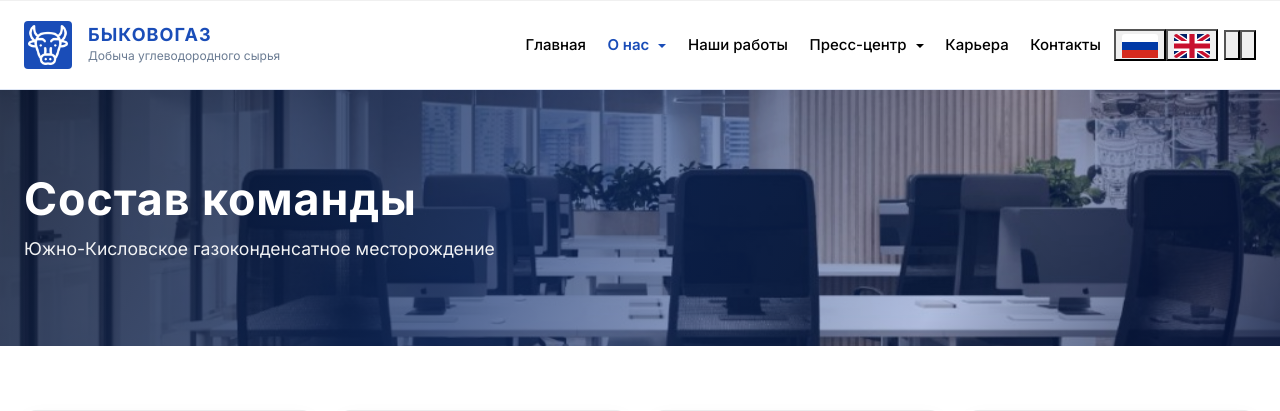
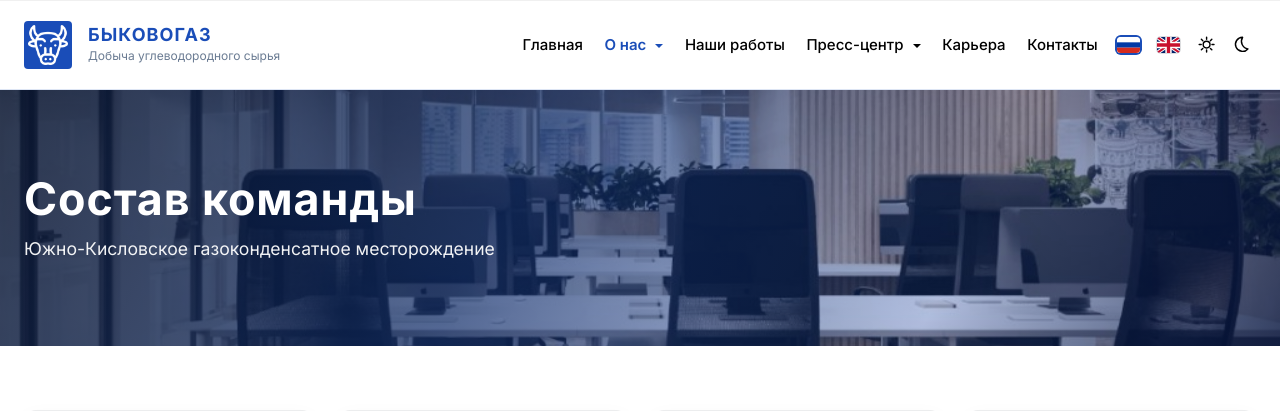
Before and after one commit to vesker034/BYKOVOGAZ, a Django app: page /about/team/ in a window 1280 px wide. Shown: the top 411 px of the page. Run offline with Django 5.2, Linux system fonts and the light colour scheme.

Commit message:
исправление(css): убрать фон навбара и плашки переключателей в шапке

```diff
--- a/static/css/style.css
+++ b/static/css/style.css
@@ -882,6 +882,12 @@ a:hover {
 
 .site-header__nav {
     padding: 0;
+    background: transparent !important;
+    --bs-navbar-bg: transparent;
+}
+
+.site-header .navbar-collapse {
+    background: transparent;
 }
 
 .site-header__bar {
@@ -1092,17 +1098,76 @@ a:hover {
 .site-language-switch {
     margin: 0;
     display: inline-flex;
+    align-items: center;
+    gap: 0.35rem;
     background: transparent;
     border: 0;
     padding: 0;
 }
 
+.site-header .site-language-switch form {
+    display: inline-flex;
+    margin: 0;
+    padding: 0;
+    border: 0;
+    background: transparent;
+}
+
 .site-theme-switch {
     display: inline-flex;
     align-items: center;
+    gap: 0.25rem;
     background: transparent;
     border: 0;
     padding: 0;
+}
+
+.site-language-switch__button,
+.site-theme-switch__button {
+    appearance: none;
+    -webkit-appearance: none;
+    display: inline-flex;
+    align-items: center;
+    justify-content: center;
+    margin: 0;
+    padding: 0.35rem;
+    border: 0;
+    border-radius: 0.35rem;
+    background: transparent !important;
+    background-color: transparent !important;
+    box-shadow: none;
+    color: var(--color-text);
+    line-height: 0;
+    cursor: pointer;
+    transition: color var(--transition-fast), opacity var(--transition-fast);
+}
+
+.site-language-switch__button:hover,
+.site-theme-switch__button:hover,
+.site-language-switch__button:focus-visible,
+.site-theme-switch__button:focus-visible {
+    background: transparent !important;
+    background-color: transparent !important;
+    color: var(--color-primary);
+    box-shadow: none;
+}
+
+.site-language-switch__flag-img {
+    display: block;
+    width: 1.45rem;
+    height: auto;
+    border-radius: 0.24rem;
+    box-shadow: 0 0 0 1px rgba(17, 24, 39, 0.14);
+}
+
+.site-language-switch__button.is-active .site-language-switch__flag-img {
+    box-shadow: 0 0 0 2px var(--color-primary);
+}
+
+.site-theme-switch__button svg {
+    width: 1.2rem;
+    height: 1.2rem;
+    display: block;
 }
 
 .site-header__utility-button {
@@ -2265,18 +2330,31 @@ a.site-footer__contact-text:hover {
     background-color: rgba(96, 165, 250, 0.12);
 }
 
+:root[data-theme="dark"] .site-language-switch__button {
+    color: rgba(255, 255, 255, 0.88);
+}
+
 :root[data-theme="dark"] .site-language-switch__button.is-active {
-    background-color: #294a96;
-    box-shadow: 0 8px 18px rgba(15, 35, 83, 0.32);
+    background: transparent !important;
+    box-shadow: none;
+}
+
+:root[data-theme="dark"] .site-language-switch__button.is-active .site-language-switch__flag-img {
+    box-shadow: 0 0 0 2px rgba(147, 197, 253, 0.9);
 }
 
 :root[data-theme="dark"] .site-theme-switch__button {
     color: rgba(255, 255, 255, 0.72);
 }
 
+:root[data-theme="dark"] .site-theme-switch__button:not(.is-active) {
+    opacity: 0.55;
+}
+
 :root[data-theme="dark"] .site-theme-switch__button.is-active {
     color: #fff;
-    background-color: var(--color-primary);
+    background: transparent !important;
+    opacity: 1;
 }
 
 :root[data-theme="dark"] .section__text,
```
